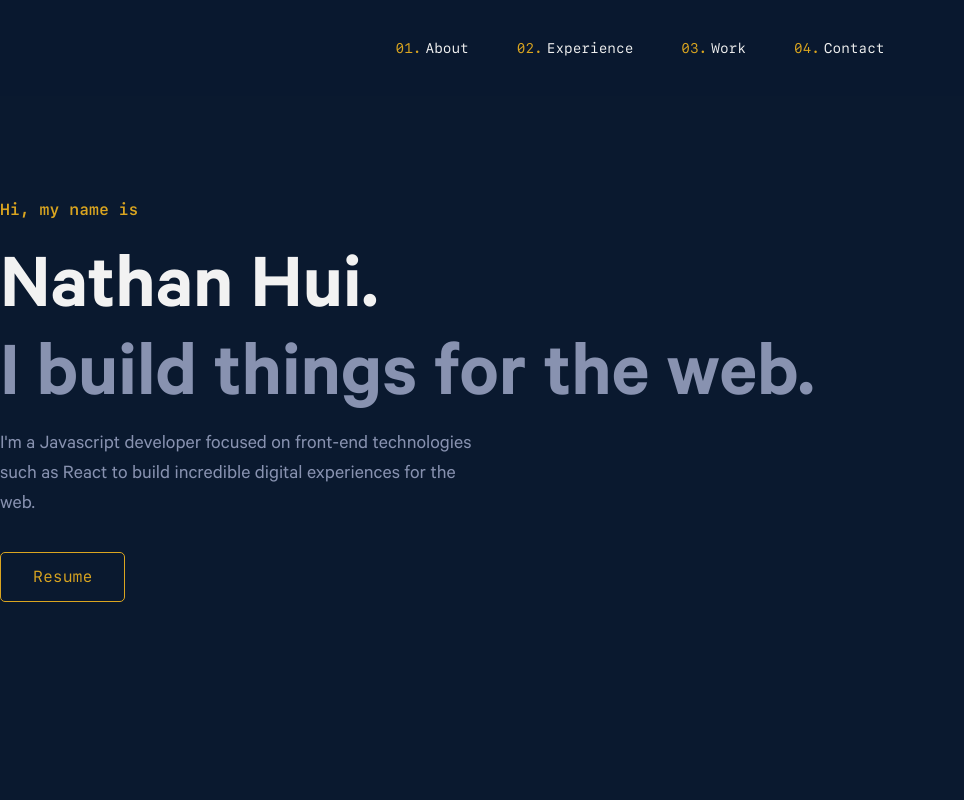
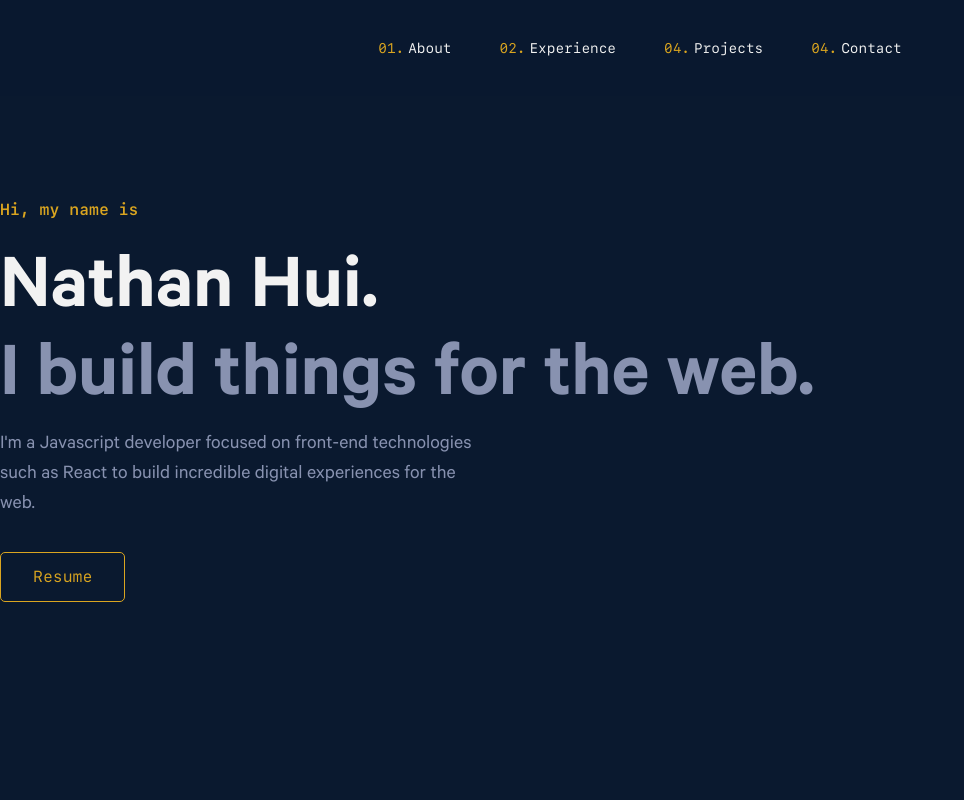
Before and after one commit to nhui98/portfoliov2, a Next.js app: page / in a window 1280 px wide. Shown: the top 800 px of the page, without its empty margins (0-964 px from the left). Built offline with nearby package versions, Linux system fonts and the light colour scheme.

Commit message:
navbar refactor, move data to navbar file

```diff
--- a/components/Navbar/Navbar.module.scss
+++ b/components/Navbar/Navbar.module.scss
@@ -51,8 +51,7 @@
   justify-content: center;
   align-items: center;
   position: fixed;
-  top: 0;
-  left: 0;
+  inset: 0;
   height: 100vh;
   max-width: 30rem;
   width: 100%;
--- a/components/Navbar/Navbar.tsx
+++ b/components/Navbar/Navbar.tsx
@@ -1,54 +1,89 @@
 import Link from "next/link";
-import { links } from "./data";
 import s from "./Navbar.module.scss";
 import { IoCloseOutline } from "react-icons/io5";
+
+const links = [
+  {
+    id: 1,
+    counter: "01.",
+    text: "About",
+    href: "/#about",
+  },
+  {
+    id: 2,
+    counter: "02.",
+    text: "Experience",
+    href: "/#experience",
+  },
+  {
+    id: 3,
+    counter: "04.",
+    text: "Projects",
+    href: "/#projects",
+  },
+  {
+    id: 4,
+    counter: "04.",
+    text: "Contact",
+    href: "/#contact",
+  },
+];
 
 interface NavbarProps {
   openFlyout: () => void;
 }
 
-export default function Navbar({ openFlyout }: NavbarProps) {
-  return (
-    <>
+const Navbar = ({ openFlyout }: NavbarProps) => (
   <nav className={s.navbar}>
-        <Links />
+    {
+      <ol className={s.links}>
+        {links.map((link) => (
+          <NavLink {...link} key={link.id} />
+        ))}
+      </ol>
+    }
     <button className={s.hamburger} onClick={openFlyout}>
-          {new Array(3).fill(1).map((item, i) => (
+      {new Array(3).fill(1).map((_, i) => (
         <div className={s.line} key={i} />
       ))}
     </button>
   </nav>
-    </>
 );
-}
 
 interface FlyoutProps {
   flyoutActive: boolean;
   closeFlyout: () => void;
 }
 
-export const Flyout = ({ flyoutActive, closeFlyout }: FlyoutProps) => {
-  return (
+export const Flyout = ({ flyoutActive, closeFlyout }: FlyoutProps) => (
   <aside className={`${s.flyout} ${flyoutActive && s.active}`}>
     <button className={s.close} onClick={closeFlyout}>
       <IoCloseOutline />
     </button>
-      <Links />
+    <ol className={s.links}>
+      {links.map((link) => (
+        <NavLink {...link} key={link.id} />
+      ))}
+    </ol>
   </aside>
 );
-};
 
-const Links = () => (
-  <ol className={s.links}>
-    {links.map(({ id, href, text }) => (
-      <li className={s.link} key={id}>
+interface NavlinkProps {
+  id: number;
+  counter: string;
+  href: string;
+  text: string;
+}
+
+const NavLink = ({ counter, href, text }: NavlinkProps) => (
+  <li className={s.link}>
     <Link href={href}>
       <a>
-            <span>0{id}.</span>
+        <span>{counter}</span>
         {text}
       </a>
     </Link>
   </li>
-    ))}
-  </ol>
 );
+
+export default Navbar;
--- a/components/Navbar/data.ts
+++ /dev/null
@@ -1,22 +0,0 @@
-export const links = [
-  {
-    id: 1,
-    text: "About",
-    href: "/#about",
-  },
-  {
-    id: 2,
-    text: "Experience",
-    href: "/#experience",
-  },
-  {
-    id: 3,
-    text: "Work",
-    href: "/#work",
-  },
-  {
-    id: 4,
-    text: "Contact",
-    href: "/#contact",
-  },
-];
```
Lines whose indentation alone changed are shown as unchanged.
